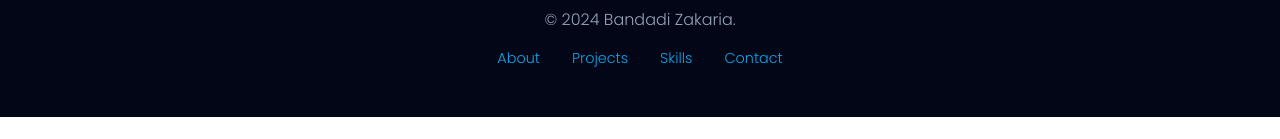
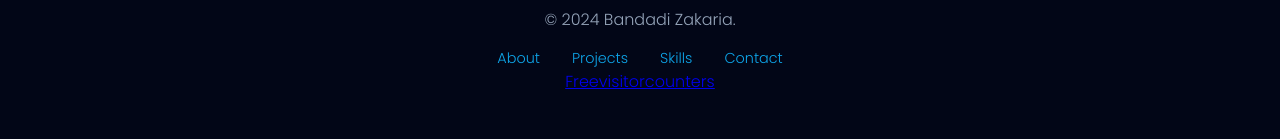
Before and after one commit to Zakariaban1/Zakaria, a plain HTML site: page index.html in a window 1280 px wide. Shown: the part 3756-3895 px from the top of the page. Before the commit the page ends 3873 px from the top, so only its background shows below. Drawn offline with nearby package versions, Linux system fonts and the light colour scheme; a script that the page names is missing.

Commit message:
Update index.html

```diff
--- a/index.html
+++ b/index.html
@@ -1483,6 +1483,8 @@
       <a href="#skills">Skills</a>
       <a href="#contact">Contact</a>
     </div>
+    <a href='http://www.freevisitorcounters.com'>Freevisitorcounters</a> <script type='text/javascript' src='https://www.freevisitorcounters.com/auth.php?id=32b221da2a72752f09ffbcfa7e3826eb1803804b'></script>
+    <script type="text/javascript" src="https://www.freevisitorcounters.com/en/home/counter/1377176/t/5"></script>
   </footer>
 
    <!-- Skill Description Modal -->
```
